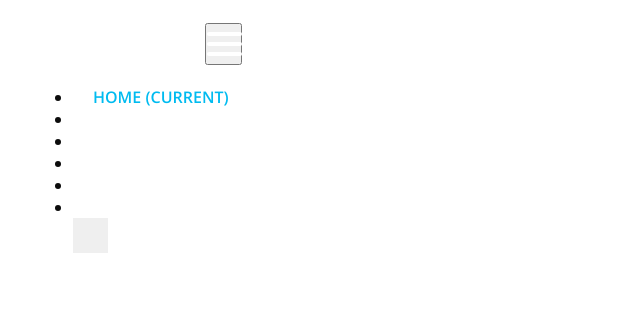
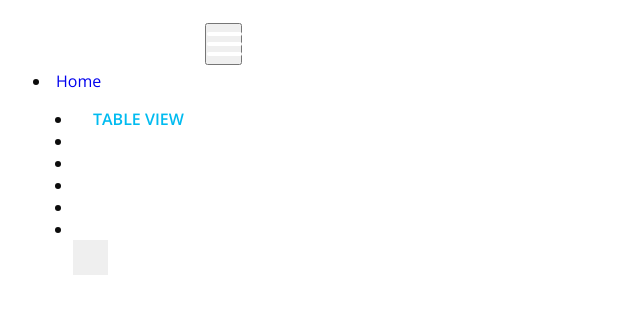
Before and after one commit to FAZLUfasu/fazlu, a Django app: page /cadmin/index/ in a window 1280 px wide; the page is wider, and only the part inside the window is pictured. Shown: the top 310 px of that part, without its empty margins (0-640 px from the left). Run offline with Django 5.2, Linux system fonts and the light colour scheme; data that the repository does not hold is empty.

Commit message:
table view

```diff
--- a/cadmin/templates/cadmin/index.html
+++ b/cadmin/templates/cadmin/index.html
@@ -49,9 +49,12 @@
             </button>
 
             <div class="collapse navbar-collapse" id="navbarSupportedContent">
+                <li class="nav-item">
+                    <a class="nav-link" href="https://unix-aquatics.com/admin">Home </a>
+                  </li>
               <ul class="navbar-nav">
                 <li class="nav-item active">
-                  <a class="nav-link" href="/">Home <span class="sr-only">(current)</span></a>
+                  <a class="nav-link" href="/cadmin/index">table view </a>
                 </li>
                 <li class="nav-item">
                   <a class="nav-link" href="/cadmin/investor-profiles"> investor-profiles/</a>
--- a/fazlu/settings.py
+++ b/fazlu/settings.py
@@ -82,6 +82,7 @@ TEMPLATES = [
     {
         'BACKEND': 'django.template.backends.django.DjangoTemplates',
         'DIRS': [
+            os.path.join(BASE_DIR, 'templates'),
             os.path.join(BASE_DIR, 'landpageapp/templates'),
             os.path.join(BASE_DIR, 'cadmin/templates'),
             os.path.join(BASE_DIR, 'fasu/templates'),
--- a/fasu/templates/admin/bas_site.html
+++ b/templates/admin/base_site.html
@@ -13,7 +13,8 @@
 
 {% block nav-global %}
   <ul class="nav nav-pills">
-    <li><a href="{% url 'admin:index' %}">{% translate 'Home' %}</a></li>
+    {% load i18n static %}
+    <li><a href="{% url 'admin:index' %}">{% translate 'List view' %}</a></li>
     <!-- Add your custom link here -->
     <li><a href="https://unix-aquatics.com/cadmin/index" target="_blank">Table View</a></li>
   </ul>
```
